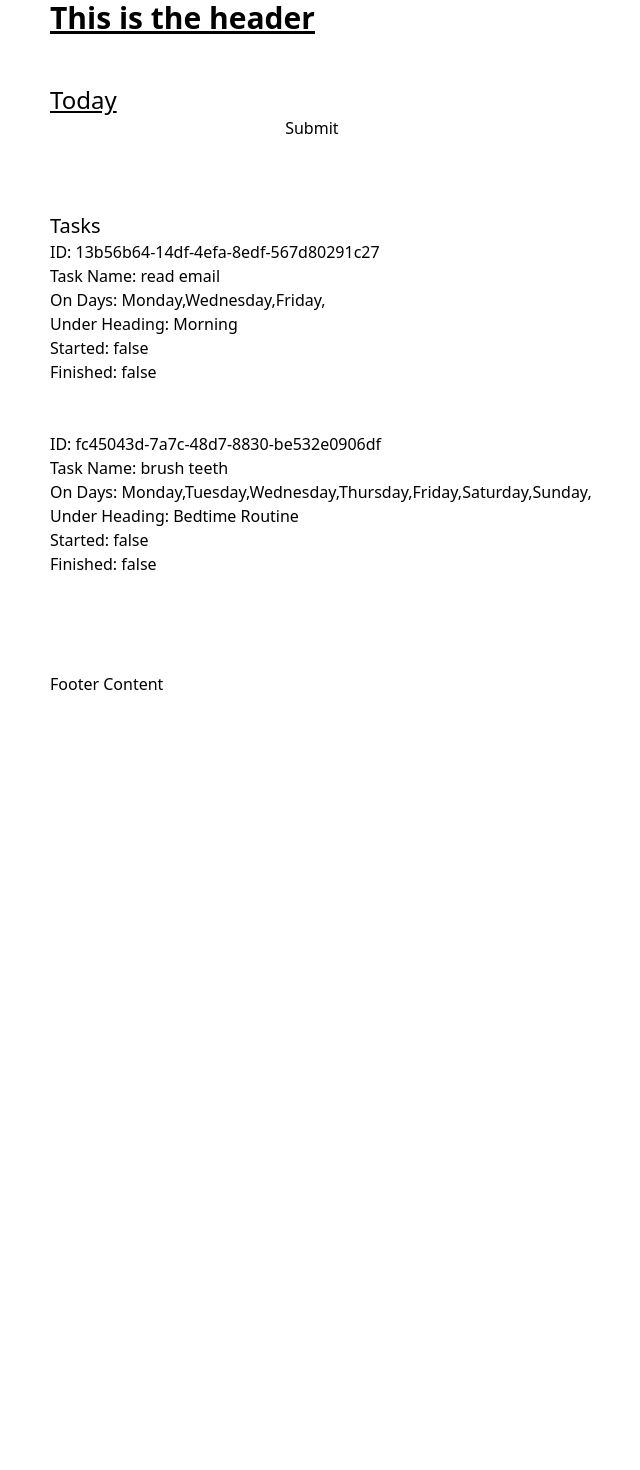
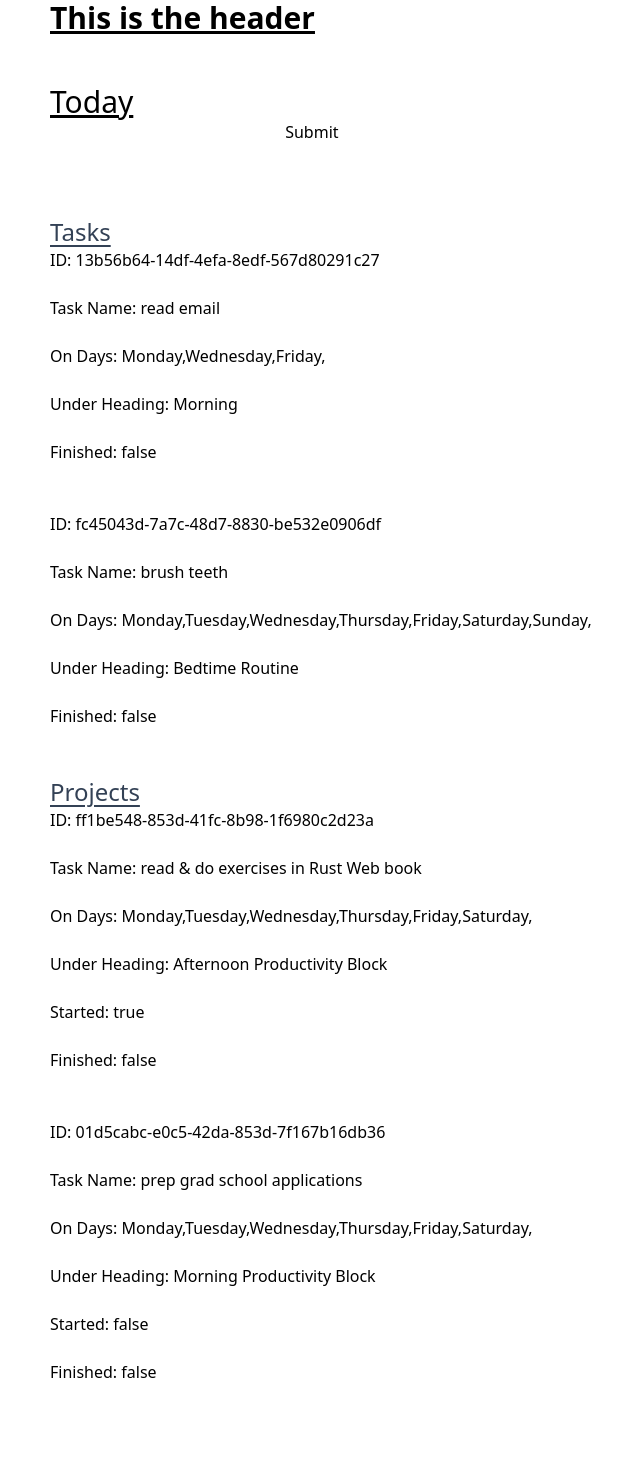
Before and after one commit to diversable/forms, a SvelteKit app: page / in a window 1280 px wide. Shown: the top 1470 px of the page, without its empty margins (46-686 px from the left). Before the commit the page ends 800 px from the top, so only its background shows below. Built offline with nearby package versions, Linux system fonts and the light colour scheme.

Commit message:
add projects data

```diff
--- a/src/routes/+page.svelte
+++ b/src/routes/+page.svelte
@@ -6,7 +6,7 @@
 
 	console.log(data);
 
-	const { tasks } = data;
+	const { tasks, projects } = data;
 	// END Loading Data
 </script>
 
@@ -16,26 +16,53 @@
 </svelte:head>
 
 <section class="mx-auto">
-	<h1 class="text-2xl underline">Today</h1>
+	<h1 class="text-3xl underline">Today</h1>
 	<form method="POST">
 		<input type="text" name="taskName" />
 		<button type="submit">Submit</button>
 	</form>
 
 	<br /><br /><br />
-	<h2 class="text-xl">Tasks</h2>
-	{#each tasks as { id, taskName, onDays, underHeading, started, finished } (id)}
+	<!-- SHOW TASKS -->
+	<h2 class="sub-heading">Tasks</h2>
+	{#each tasks as { id, taskName, onDays, underHeading, finished } (id)}
+		<p>
 			ID: {id}
-		<br />
+			<br /><br />
 			Task Name: {taskName}
-		<br />
+			<br /><br />
 			On Days: {onDays},
-		<br />
+			<br /><br />
 			Under Heading: {underHeading}
-		<br />
-		Started: {started}
-		<br />
+
+			<br /><br />
 			Finished: {finished}
 			<br /><br /><br />
+		</p>
+	{/each}
+
+	<!-- SHOW PROJECTS -->
+	<h2 class="sub-heading">Projects</h2>
+	{#each projects as { id, taskName, onDays, underHeading, started, finished } (id)}
+		<p>
+			ID: {id}
+			<br /><br />
+			Task Name: {taskName}
+			<br /><br />
+			On Days: {onDays},
+			<br /><br />
+			Under Heading: {underHeading}
+			<br /><br />
+			Started: {started}
+			<br /><br />
+			Finished: {finished}
+			<br /><br /><br />
+		</p>
 	{/each}
 </section>
+
+<style lang="postcss">
+	.sub-heading {
+		@apply text-2xl underline underline-offset-4 text-slate-700;
+	}
+</style>
--- a/src/routes/+page.ts
+++ b/src/routes/+page.ts
@@ -5,12 +5,13 @@ import type { PageLoad } from "./$types";
 // it so that it gets served as a static asset in production
 export const prerender = true;
 
+// Task = thing you can do in 1 sitting
 const tasks = [{
   id: crypto.randomUUID(),
   taskName: "read email",
   onDays: ["Monday", "Wednesday", "Friday"],
   underHeading: "Morning",
-  started: false,
+
   finished: false,
 }, {
   id: crypto.randomUUID(),
@@ -25,13 +26,43 @@ const tasks = [{
     "Sunday",
   ],
   underHeading: "Bedtime Routine",
+
+  finished: false,
+}];
+
+const projects = [{
+  id: crypto.randomUUID(),
+  taskName: "read & do exercises in Rust Web book",
+  onDays: [
+    "Monday",
+    "Tuesday",
+    "Wednesday",
+    "Thursday",
+    "Friday",
+    "Saturday",
+  ],
+  underHeading: "Afternoon Productivity Block",
+  started: true,
+  finished: false,
+}, {
+  id: crypto.randomUUID(),
+  taskName: "prep grad school applications",
+  onDays: [
+    "Monday",
+    "Tuesday",
+    "Wednesday",
+    "Thursday",
+    "Friday",
+    "Saturday",
+  ],
+  underHeading: "Morning Productivity Block",
   started: false,
   finished: false,
 }];
 
 export const load: PageLoad = ({ data }) => {
   console.log(data);
-  return { tasks: tasks };
+  return { tasks: tasks, projects: projects };
 };
 
 export const actions: Actions = {
```
Lines whose indentation alone changed are shown as unchanged.
